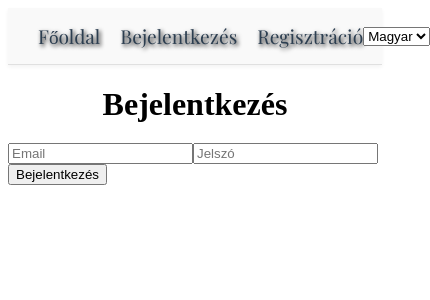
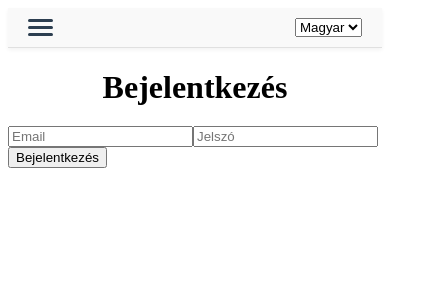
Before and after one commit to pinyopapi/dentist-app, a React (Create React App) app in the folder frontend/: page /login in a window 390 px wide. Shown: the top 300 px of the page, 430 px wide, since content can reach past the window. Built offline with nearby package versions, Linux system fonts and the light colour scheme; no server answers.

Commit message:
Add hamburger menu

```diff
--- a/frontend/src/components/Navbar.jsx
+++ b/frontend/src/components/Navbar.jsx
@@ -1,4 +1,4 @@
-import { useContext } from "react";
+import { useState, useContext } from "react";
 import { Link, useNavigate } from "react-router-dom";
 import { AuthContext } from "../contexts/AuthContext";
 import LanguageSelector from "./LanguageSelector";
@@ -9,15 +9,24 @@ const Navbar = () => {
   const { user, logout } = useContext(AuthContext);
   const navigate = useNavigate();
   const { getText } = useTranslation();
+  const [menuOpen, setMenuOpen] = useState(false);
 
   const handleLogout = () => {
     logout();
     navigate("/login");
   };
 
+  const toggleMenu = () => setMenuOpen(!menuOpen);
+
   return (
     <nav className={styles.navbar}>
-      <div className={styles.navLinks}>
+      <div className={styles.hamburger} onClick={toggleMenu}>
+        <div></div>
+        <div></div>
+        <div></div>
+      </div>
+
+      <div className={`${styles.navLinks} ${menuOpen ? styles.open : ""}`}>
         <Link to="/" className={styles.navLink}>{getText("home")}</Link>
 
         {user ? (
@@ -36,13 +45,14 @@ const Navbar = () => {
       </div>
 
       <div className={styles.userSection}>
-        {user && (<>
-          <span className={styles.greeting}>Hello, {user.name}</span>
-          <button className={styles.logoutButton} onClick={handleLogout}>{getText("logout")}</button>
-        </>)}
+        {user && (
+          <>
+            <span className={styles.greeting}>Hello, {user.name}</span>
+            <button className={styles.logoutButton} onClick={handleLogout}>{getText("logout")}</button>
+          </>
+        )}
         <LanguageSelector />
       </div>
-
     </nav>
   );
 };
--- a/frontend/src/components/Navbar.module.css
+++ b/frontend/src/components/Navbar.module.css
@@ -3,20 +3,21 @@
 .navbar {
   font-family: 'Playfair Display', serif;
   background-color: #f9f9f9;
-  padding: 15px 30px;
+  padding: 10px 20px;
   display: flex;
   align-items: center;
   justify-content: space-between;
   border-bottom: 1px solid #e0e0e0;
   box-shadow: 0 2px 4px rgba(0,0,0,0.05);
+  position: relative;
 }
 
 .navLinks {
   display: flex;
   gap: 20px;
   align-items: center;
-  font-size: larger;
-  text-shadow: 0.1rem 0.1rem 0.25rem black;
+  font-size: 1rem;
+  text-shadow: 0.1rem 0.1rem 0.25rem rgba(0,0,0,0.1);
 }
 
 .navLink {
@@ -28,7 +29,7 @@
 
 .navLink:hover {
   color: #1ba3fd;
-  text-shadow: 0.1rem 0.1rem 0.25rem rgb(90, 180, 253);
+  text-shadow: 0.1rem 0.1rem 0.25rem rgba(27, 163, 253,0.7);
 }
 
 .userSection {
@@ -53,3 +54,40 @@
 .logoutButton:hover {
   background-color: #2980b9;
 }
+
+.hamburger {
+  display: none;
+  flex-direction: column;
+  gap: 4px;
+  cursor: pointer;
+}
+
+.hamburger div {
+  width: 25px;
+  height: 3px;
+  background-color: #2c3e50;
+  border-radius: 2px;
+  transition: all 0.3s ease;
+}
+
+@media (max-width: 768px) {
+  .navLinks {
+    position: absolute;
+    top: 60px;
+    left: 0;
+    right: 0;
+    background-color: #f9f9f9;
+    flex-direction: column;
+    gap: 10px;
+    padding: 10px 20px;
+    display: none;
+  }
+
+  .navLinks.open {
+    display: flex;
+  }
+
+  .hamburger {
+    display: flex;
+  }
+}
```
